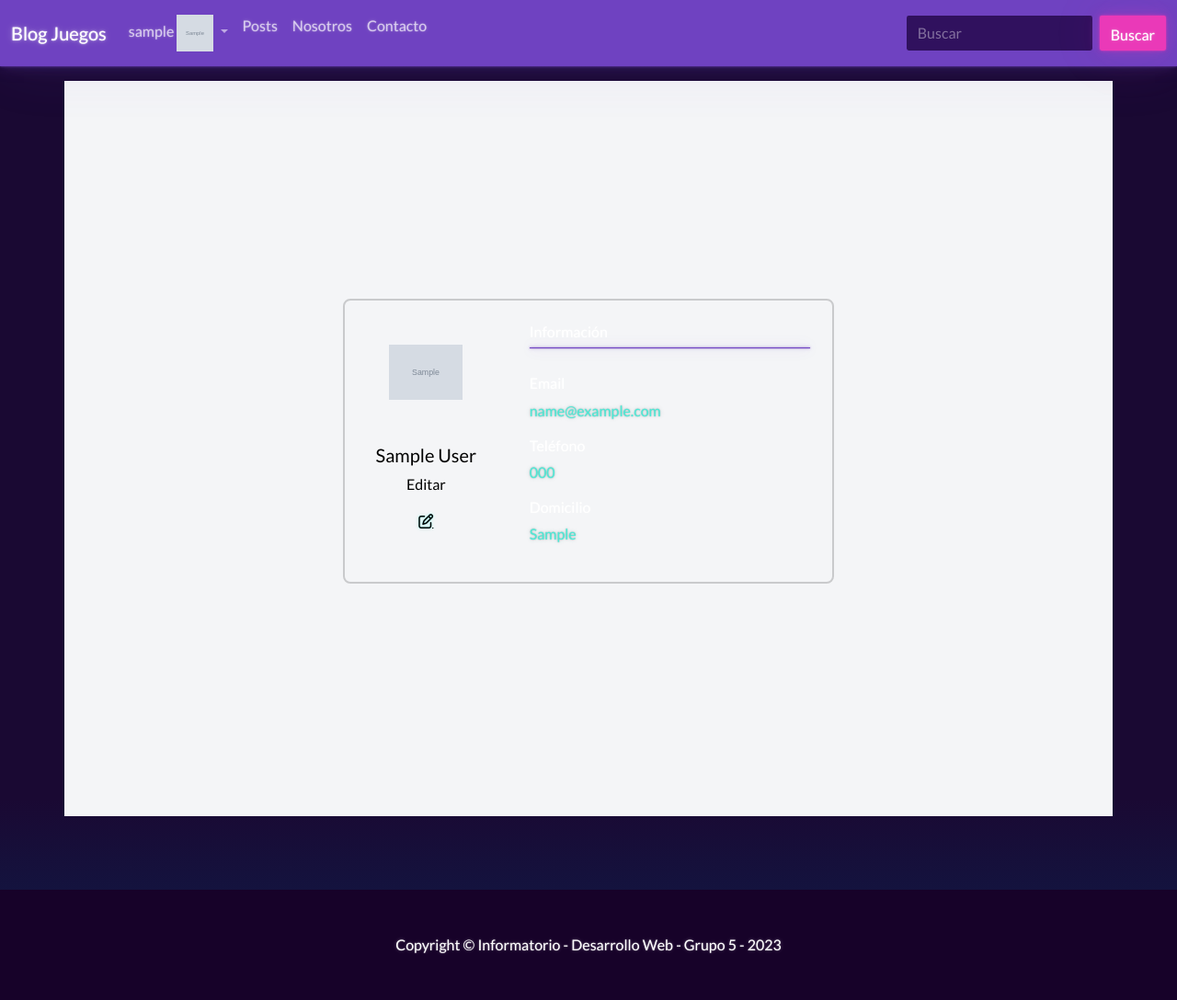
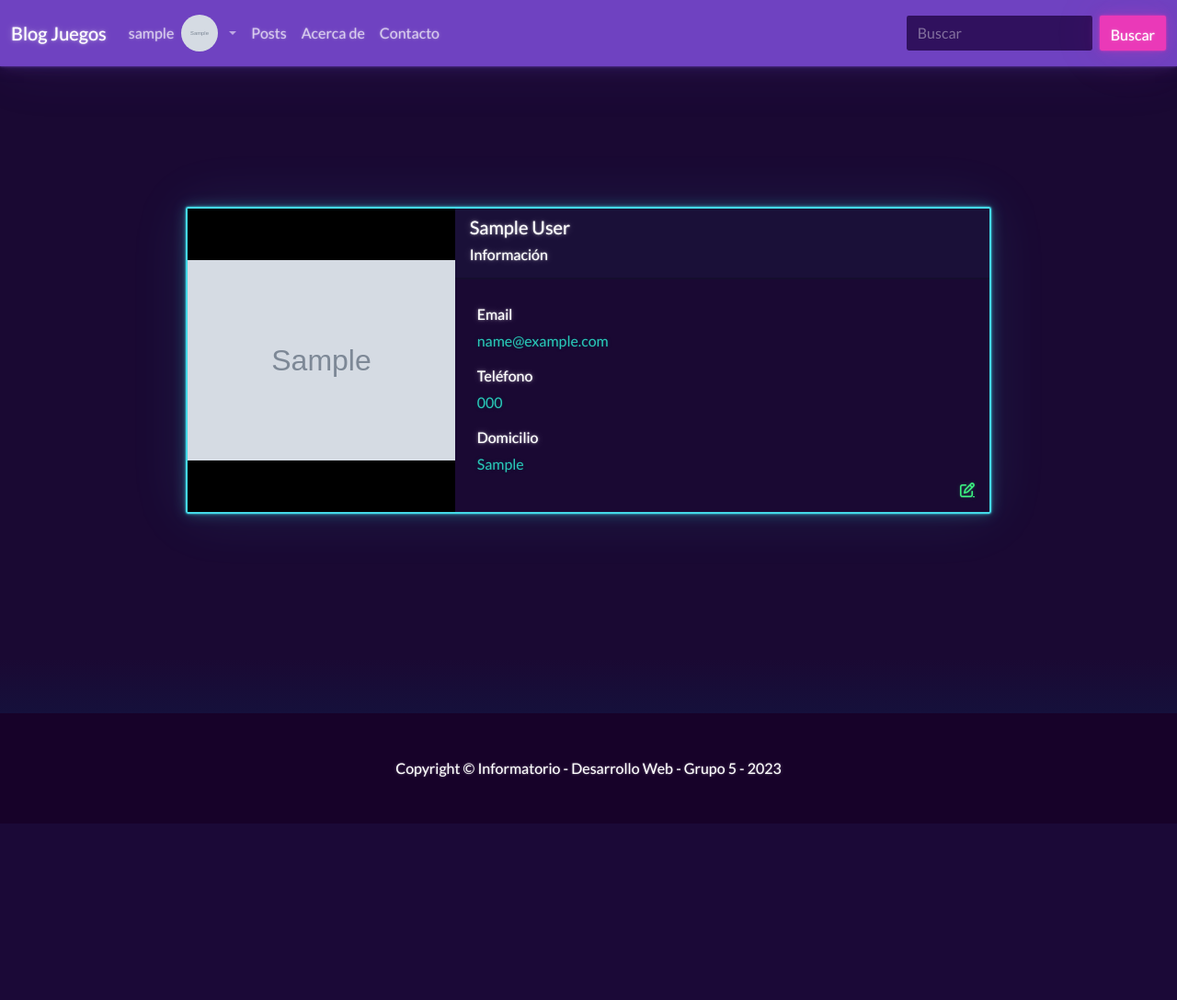
Before and after one commit to LucasNahuel/blog_grupo_5, a Django app: page /usuarios/mi-perfil/ in a window 1280 px wide. Shown: the whole page at 92% size. After the commit the page ends 896 px from the top, so only its background shows below. Run offline with Django 4.2, Linux system fonts and the light colour scheme; a user stored in the database is signed in; tables that the repository leaves empty hold one stand-in row (values such as "Sample post"); grey boxes marked "Sample" are stand-in pictures; some libraries are stand-ins or nearby versions.

Commit message:
arregla estilos de visualización de perfil, foto de perfil en navbar y editar perfil. añade mensajes de éxito apropiados

```diff
--- a/static/styles.css
+++ b/static/styles.css
@@ -118,3 +118,27 @@ form.form-filtrar{
 button{
     display: inline-flex;
 }
+
+.navbar-nav.me-auto{
+    display: flex;
+    align-items: center;
+}
+
+.nav-link.dropdown-toggle{
+    display: flex;
+    align-items: center;
+    gap: 0.5em;
+}
+
+.miniature-pp{
+    height: 40px;
+    width: 40px;
+    border-radius: 50%;
+}
+
+.profile-detail-img-container{
+    background-color: black;
+    display: flex;
+    align-items: center;
+    justify-content: center;
+}
--- a/templates/base.html
+++ b/templates/base.html
@@ -40,16 +40,15 @@
 
                       <a class="nav-link dropdown-toggle" data-bs-toggle="dropdown" href="#" role="button" aria-haspopup="true" aria-expanded="false"><font style="vertical-align: inherit;"><font style="vertical-align: inherit;">{{user.username}}</font></font>
 
-                      {% if user.imagen_perfil %}
-                      <img src="{{user.imagen_perfil.url}}" alt="" style="height: 40px; width: 40px;">
+                    {% if user.imagen_perfil %}
+                      <img src="{{user.imagen_perfil.url}}" alt="" class="miniature-pp">
                     {% else %}
-                    <img src="{% static 'images/default-avatar.jpg' %}" alt="Default Avatar" style="height: 40px; width: 40px;">
+                      <img src="{% static 'images/default-avatar.jpg' %}" alt="Default Avatar" class="miniature-pp">
                     {% endif %}
                   </a>
                       <div class="dropdown-menu">
-                        <a class="dropdown-item" href=" {% url 'mi-perfil' %}"><font style="vertical-align: inherit;"><font style="vertical-align: inherit;">Mi Perfil</font></font></a>
-                        <a class="dropdown-item" href="#"><font style="vertical-align: inherit;"><font style="vertical-align: inherit;">Otra acción</font></font></a>
-                        <a class="dropdown-item" href="#"><font style="vertical-align: inherit;"><font style="vertical-align: inherit;">algo mas aqui</font></font></a>
+                        <a class="dropdown-item" href=" {% url 'mi-perfil' %}"><font style="vertical-align: inherit;"><font style="vertical-align: inherit;">Mi perfil</font></font></a>
+                        <a class="dropdown-item" href="{% url 'editar-perfil' user.id %}"><font style="vertical-align: inherit;"><font style="vertical-align: inherit;">Editar perfil</font></font></a>
                         <div class="dropdown-divider"></div>
                         <a class="dropdown-item" href="{% url 'logout' %}"><font style="vertical-align: inherit;"><font style="vertical-align: inherit;">Cerrar sesión</font></font></a>
                       </div>
@@ -69,7 +68,7 @@
                     <a class="nav-link" href="{% url 'posts' %}"><font style="vertical-align: inherit;"><font style="vertical-align: inherit;">Posts</font></font></a>
                   </li>
                   <li class="nav-item">
-                    <a class="nav-link" href="#"><font style="vertical-align: inherit;"><font style="vertical-align: inherit;">Nosotros</font></font></a>
+                    <a class="nav-link" href="#"><font style="vertical-align: inherit;"><font style="vertical-align: inherit;">Acerca de</font></font></a>
                   </li>
 
                   <li class="nav-item">
--- a/templates/usuarios/editar-perfil.html
+++ b/templates/usuarios/editar-perfil.html
@@ -3,9 +3,10 @@
 
 {% block content %}
     <form method='post' enctype ="multipart/form-data" class="form-crear">
+        <h1>Editar perfil</h1>
         {% csrf_token %}
         {{form}}
-        <button type="submit"> Guardar cambios</button>
+        <button type="submit" class="btn btn-secondary"> Guardar cambios</button>
 
     </form>
 
--- a/templates/usuarios/mi-perfil.html
+++ b/templates/usuarios/mi-perfil.html
@@ -3,31 +3,34 @@
 
 {% block content %}
 
-<section class="vh-100" style="background-color: #f4f5f7;">
-    <div class="container py-5 h-100">
-      <div class="row d-flex justify-content-center align-items-center h-100">
-        <div class="col col-lg-6 mb-4 mb-lg-0">
-          <div class="card mb-3" style="border-radius: .5rem;">
+        <div  style="position: absolute;
+        inset: 0 0 0 0;
+        margin: auto auto;
+        /* height: auto; */
+        height: max-content;
+        max-width: 900px;">
+          <div class="card border-light mb-3" >
             <div class="row g-0">
-              <div class="col-md-4 gradient-custom text-center text-white"
-
-                style="border-top-left-radius: .5rem; border-bottom-left-radius: .5rem;">
+              <div class="col-md-4 gradient-custom text-center text-white profile-detail-img-container">
 
                 {% if user.imagen_perfil %}
-                <img src="{{user.imagen_perfil.url}}" alt="Avatar" class="img-fluid my-5" style="width: 80px;" />
+                  <img src="{{user.imagen_perfil.url}}" alt="Avatar" class="img-fluid my-5" />
                 {% else %}
-                <img src="{% static 'images/default-avatar.jpg' %}" alt="Default Avatar" style="height: 40px; width: 40px;">
+                  <img src="{% static 'images/default-avatar.jpg' %}" alt="Default Avatar" class="img-fluid my-5"/>
                 {% endif %}
 
-                <h5 style="color: black;">{{user.first_name}} {{user.last_name}} </h5>
-                <p style="color: black;" >Editar</p>
-                <a href="{% url 'editar-perfil' pk=user.pk %}" style="color: black;" class="far fa-edit mb-5"></a>
 
+
+
+
+              </div>
+              <div class="col-md-8">
+                <div class="card-header">
+                  <h5>{{user.first_name}} {{user.last_name}} </h5>
+                  <h6>Información</h6>
                 </div>
-              <div class="col-md-8">
                 <div class="card-body p-4">
-                  <h6>Información</h6>
-                  <hr class="mt-0 mb-4">
+
                   <div class="row pt-1">
 
                       <h6>Email</h6>
@@ -44,11 +47,10 @@
                 </div>
               </div>
             </div>
+
+            <a href="{% url 'editar-perfil' pk=user.pk %}" class="far fa-edit text-success" style="position: absolute; margin: 1em; bottom: 0; right: 0;"></a>
           </div>
         </div>
-      </div>
-    </div>
-  </section>
 
 
 {% endblock content %}
--- a/usuarios/models.py
+++ b/usuarios/models.py
@@ -12,6 +12,3 @@ class Usuario(AbstractUser):
 
     def __str__(self):
         return self.first_name + ""+self.last_name + f'{self.username}'
-
-    def get_absolute_url(self):
-        return reverse('posts')
--- a/usuarios/urls.py
+++ b/usuarios/urls.py
@@ -8,6 +8,6 @@ urlpatterns = [
     path('login/', views.LoginView.as_view(), name="login"),
     path('logout/', auth_views.LogoutView.as_view(next_page='../../'), name='logout'),
     path('mi-perfil/', views.mi_perfil_view, name='mi-perfil'),
-    path('editar-perfil/<int:pk>/', views.EditarPerfilView.as_view(), name='editar-perfil')
+    path('editar-perfil/<int:pk>', views.EditarPerfilView.as_view(), name='editar-perfil')
 
 ]
--- a/usuarios/views.py
+++ b/usuarios/views.py
@@ -1,9 +1,12 @@
+from django.forms.models import BaseModelForm
+from django.http import HttpResponse, HttpResponseRedirect
 from django.shortcuts import render
 from django.views.generic import CreateView,UpdateView
 from .models import Usuario
 from .forms import RegistrarseForm, UserLoginForm, EditarPerfilForm
 from django.contrib.auth import login, views
 from django.urls import reverse
+from django.contrib import messages
 
 # Create your views here.
 
@@ -18,13 +21,22 @@ class RegistrarseView(CreateView):
         login(self.request, usuario)
         return response
 
+    def get_success_url(self):
+        messages.add_message(self.request, messages.SUCCESS, "Registrado correctamente.", "alert alert-success alert-dismissible fade show")
+        return reverse('index')
+
 
 class LoginView(views.LoginView):
     model = Usuario
     template_name = 'usuarios/login.html'
     form_class = UserLoginForm
 
+    def get_success_url(self):
+        messages.add_message(self.request, messages.SUCCESS, "Sesión iniciada.", "alert alert-success alert-dismissible fade show")
+        return reverse('posts')
+
 def mi_perfil_view(request):
+
     return render(request,'usuarios/mi-perfil.html',{})
 
 class EditarPerfilView(UpdateView):
@@ -32,5 +44,6 @@ class EditarPerfilView(UpdateView):
     template_name = 'usuarios/editar-perfil.html'
     form_class=EditarPerfilForm
 
-    def get_succes_url(self):
+    def get_success_url(self):
+        messages.add_message(self.request, messages.SUCCESS, "Mensaje enviado correctamente.", "alert alert-success alert-dismissible fade show")
         return reverse('mi-perfil')
```
Also changed, not shown: post/views.py (+18 -0 lines), templates/index.html (+0 -13 lines), usuarios/forms.py (+11 -2 lines).
